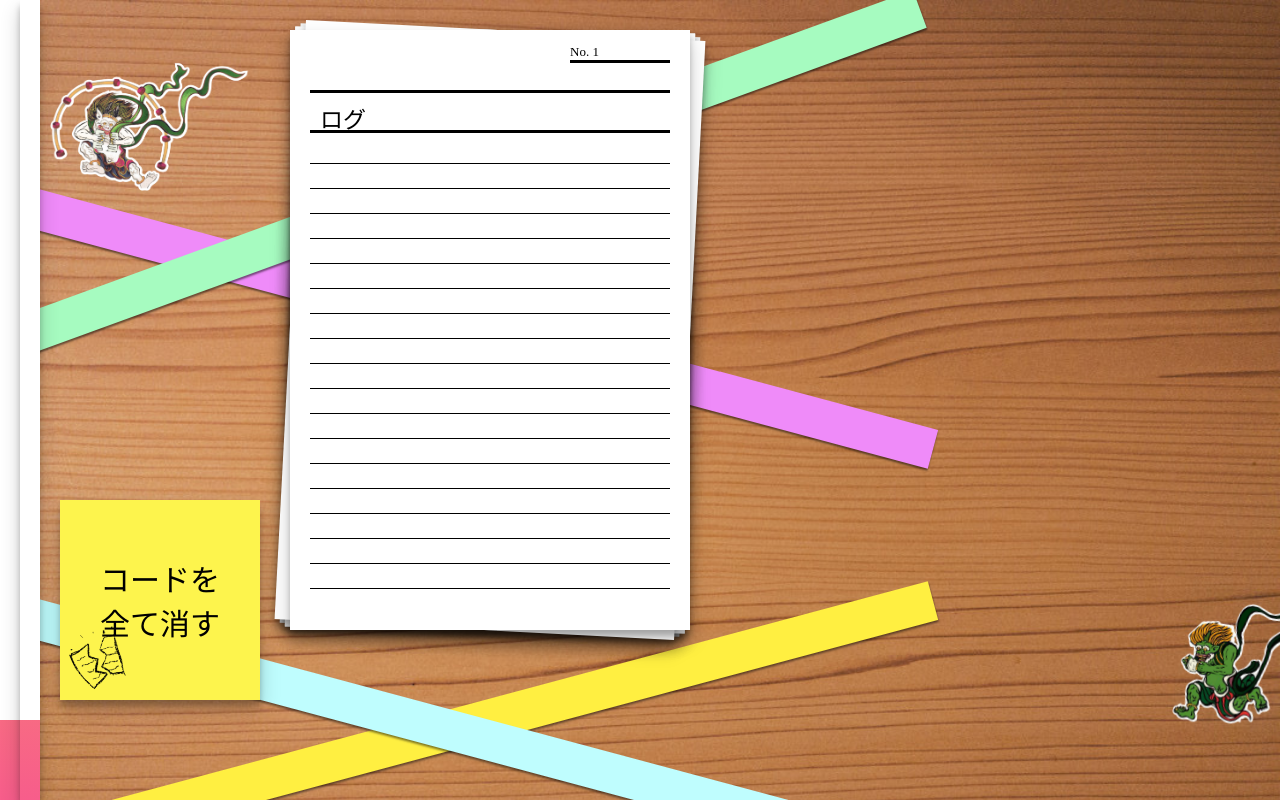
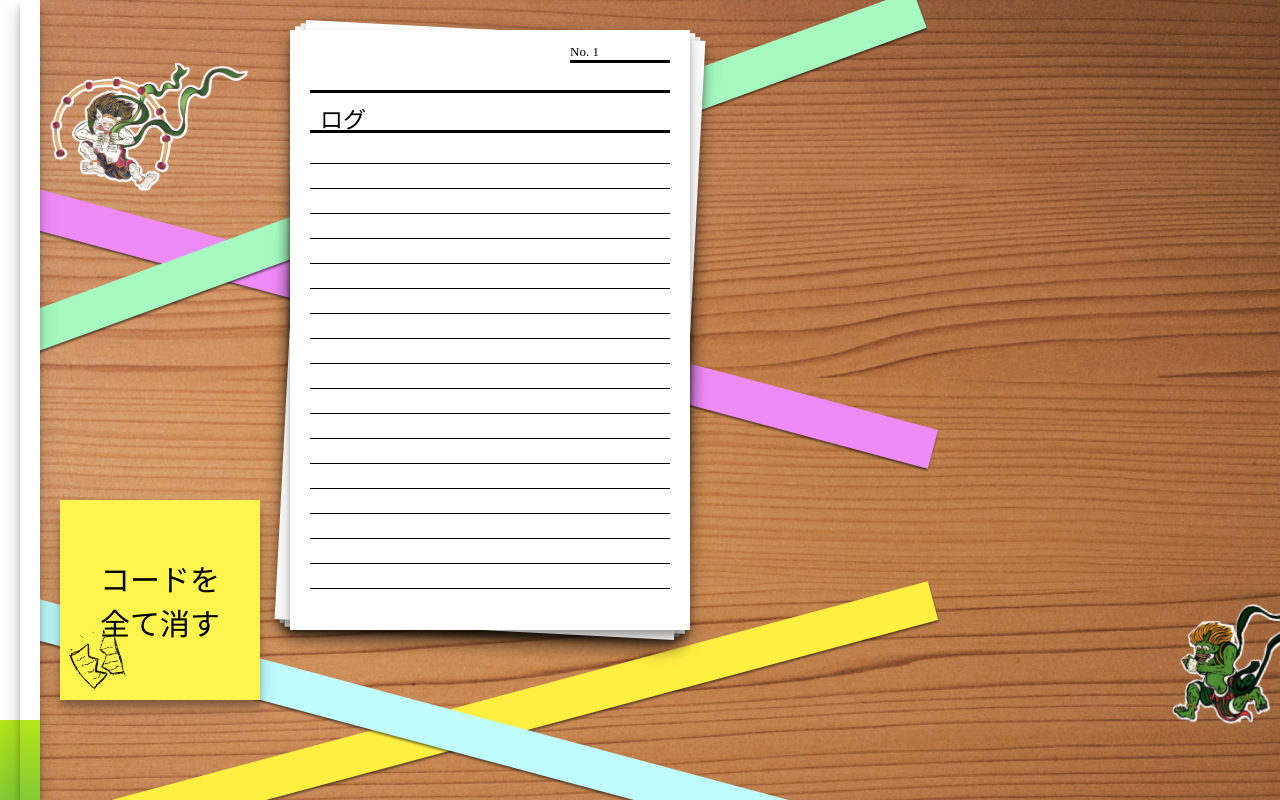
Before and after one commit to SystemEngineeringTeam/geekcamp-caravan-2023-vol2, a website built with webpack: page src/index.html in a window 1280 px wide. Built offline with nearby package versions, Linux system fonts and the light colour scheme; no server answers; a web font is replaced by a local one.

Commit message:
棒css 変更

```diff
--- a/src/css/style.css
+++ b/src/css/style.css
@@ -19,7 +19,7 @@ body {
 .score {
     position: fixed;
     width: 20px;
-    background-image: linear-gradient(0deg, rgba(247, 93, 139, 1), rgba(254, 220, 64, 1));
+    background-image: linear-gradient(180deg, rgba(232, 128, 128, 1), rgba(229, 255, 0, 1) 80%, rgb(130, 204, 51));
     top: 0;
     bottom: 0;
     z-index: 1000;
@@ -30,7 +30,7 @@ body {
     left: 20px;
 }
 
-.score > div {
+.score>div {
     width: 100%;
     height: 90%;
     position: absolute;
```
